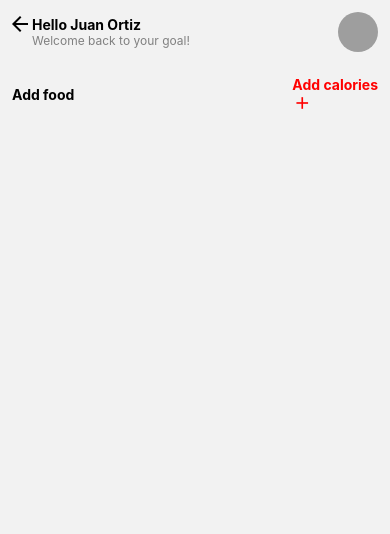
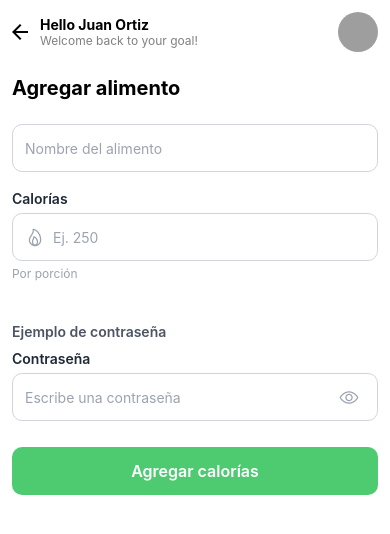
Before and after one commit to EmanuelRigo/CaloriaApp, a React Native app: screen /AddFood in a window 390 px wide. Shown: the top 534 px of the page. Built offline with nearby package versions, Linux system fonts and the light colour scheme; grey boxes are pictures that could not be loaded.

Commit message:
feat: implement AddFoodModal and Input component, enhance AddFood view with state management and validation

```diff
--- /dev/null
+++ b/src/components/AddFoodModal/index.ts
@@ -0,0 +1 @@
+export { default } from "./AddFoodModal";
--- a/src/components/Header/Header.tsx
+++ b/src/components/Header/Header.tsx
@@ -30,7 +30,11 @@ const Header = () => {
 
 const styles = StyleSheet.create({
   container: { flexDirection: "row" },
-  arrowBackContainer: { marginLeft: -4 },
+  arrowBackContainer: {
+    marginLeft: -4,
+    paddingRight: 8,
+    justifyContent: "center",
+  },
   leftContainer: { flex: 1, justifyContent: "center" },
   rightContainer: { flex: 1, alignItems: "flex-end", justifyContent: "center" },
   name: { fontSize: 14, fontWeight: "bold" },
--- /dev/null
+++ b/src/components/Input/Input.tsx
@@ -0,0 +1,217 @@
+import React, { forwardRef, useState, type ComponentProps } from "react";
+import {
+  Pressable,
+  StyleSheet,
+  Text,
+  TextInput,
+  View,
+  type StyleProp,
+  type TextInputProps,
+  type ViewStyle,
+} from "react-native";
+import { Ionicons } from "@expo/vector-icons";
+
+const COLORS = {
+  primary: "#4ecb71",
+  error: "#d32f2f",
+  border: "#d1d5db",
+  text: "#1f2937",
+  placeholder: "#9ca3af",
+  background: "#ffffff",
+};
+
+type IoniconName = ComponentProps<typeof Ionicons>["name"];
+
+export interface InputProps extends TextInputProps {
+  label?: string;
+  error?: string;
+  helperText?: string;
+  leftIcon?: IoniconName;
+  rightIcon?: IoniconName;
+  onRightIconPress?: () => void;
+  containerStyle?: StyleProp<ViewStyle>;
+  disabled?: boolean;
+}
+
+const Input = forwardRef<TextInput, InputProps>(
+  (
+    {
+      label,
+      error,
+      helperText,
+      leftIcon,
+      rightIcon,
+      onRightIconPress,
+      containerStyle,
+      disabled = false,
+      editable,
+      secureTextEntry = false,
+      placeholderTextColor,
+      accessibilityLabel,
+      onFocus,
+      onBlur,
+      style,
+      ...textInputProps
+    },
+    ref,
+  ) => {
+    const [isFocused, setIsFocused] = useState(false);
+    const [isPasswordVisible, setIsPasswordVisible] = useState(false);
+    const isDisabled = disabled || editable === false;
+    const displayedRightIcon = secureTextEntry
+      ? isPasswordVisible
+        ? "eye-off-outline"
+        : "eye-outline"
+      : rightIcon;
+
+    return (
+      <View style={containerStyle}>
+        {label ? <Text style={styles.label}>{label}</Text> : null}
+        <View
+          style={[
+            styles.inputContainer,
+            isFocused && !error && styles.focusedContainer,
+            error && styles.errorContainer,
+            isDisabled && styles.disabledContainer,
+          ]}
+        >
+          {leftIcon ? (
+            <Ionicons
+              name={leftIcon}
+              size={20}
+              color={error ? COLORS.error : COLORS.placeholder}
+              style={styles.leftIcon}
+            />
+          ) : null}
+          <TextInput
+            ref={ref}
+            {...textInputProps}
+            editable={!isDisabled}
+            secureTextEntry={secureTextEntry && !isPasswordVisible}
+            placeholderTextColor={placeholderTextColor ?? COLORS.placeholder}
+            accessibilityLabel={accessibilityLabel ?? label}
+            accessibilityState={{ disabled: isDisabled }}
+            onFocus={(event) => {
+              setIsFocused(true);
+              onFocus?.(event);
+            }}
+            onBlur={(event) => {
+              setIsFocused(false);
+              onBlur?.(event);
+            }}
+            style={[styles.textInput, style]}
+          />
+          {displayedRightIcon && secureTextEntry ? (
+            <Pressable
+              accessibilityRole="button"
+              accessibilityLabel={
+                isPasswordVisible ? "Ocultar contraseña" : "Mostrar contraseña"
+              }
+              accessibilityState={{ disabled: isDisabled }}
+              disabled={isDisabled}
+              onPress={() => setIsPasswordVisible((visible) => !visible)}
+              style={styles.rightIconButton}
+            >
+              <Ionicons
+                name={displayedRightIcon}
+                size={20}
+                color={COLORS.placeholder}
+              />
+            </Pressable>
+          ) : displayedRightIcon ? (
+            onRightIconPress ? (
+              <Pressable
+                accessibilityRole="button"
+                accessibilityLabel="Acción del campo"
+                accessibilityState={{ disabled: isDisabled }}
+                disabled={isDisabled}
+                onPress={onRightIconPress}
+                style={styles.rightIconButton}
+              >
+                <Ionicons
+                  name={displayedRightIcon}
+                  size={20}
+                  color={COLORS.placeholder}
+                />
+              </Pressable>
+            ) : (
+              <Ionicons
+                name={displayedRightIcon}
+                size={20}
+                color={COLORS.placeholder}
+                style={styles.rightIcon}
+              />
+            )
+          ) : null}
+        </View>
+        {error ? (
+          <Text style={styles.errorText}>{error}</Text>
+        ) : helperText ? (
+          <Text style={styles.helperText}>{helperText}</Text>
+        ) : null}
+      </View>
+    );
+  },
+);
+
+Input.displayName = "Input";
+
+const styles = StyleSheet.create({
+  label: {
+    color: COLORS.text,
+    fontSize: 14,
+    fontWeight: "600",
+    marginBottom: 6,
+  },
+  inputContainer: {
+    minHeight: 48,
+    flexDirection: "row",
+    alignItems: "center",
+    borderWidth: 1,
+    borderColor: COLORS.border,
+    borderRadius: 10,
+    backgroundColor: COLORS.background,
+    paddingHorizontal: 12,
+  },
+  focusedContainer: {
+    borderColor: COLORS.primary,
+  },
+  errorContainer: {
+    borderColor: COLORS.error,
+  },
+  disabledContainer: {
+    opacity: 0.5,
+  },
+  leftIcon: {
+    marginRight: 8,
+  },
+  textInput: {
+    flex: 1,
+    minHeight: 46,
+    color: COLORS.text,
+    paddingVertical: 10,
+    paddingHorizontal: 0,
+  },
+  rightIcon: {
+    marginLeft: 8,
+  },
+  rightIconButton: {
+    minWidth: 32,
+    minHeight: 40,
+    alignItems: "center",
+    justifyContent: "center",
+    marginLeft: 8,
+  },
+  errorText: {
+    color: COLORS.error,
+    fontSize: 12,
+    marginTop: 5,
+  },
+  helperText: {
+    color: COLORS.placeholder,
+    fontSize: 12,
+    marginTop: 5,
+  },
+});
+
+export default Input;
--- /dev/null
+++ b/src/components/Input/index.ts
@@ -0,0 +1,2 @@
+export { default } from "./Input";
+export type { InputProps } from "./Input";
--- a/src/views/AddFood/AddFood.tsx
+++ b/src/views/AddFood/AddFood.tsx
@@ -1,51 +1,97 @@
-import React from "react";
-
-import { View, Text, StyleSheet, Pressable } from "react-native";
+import React, { useState } from "react";
+import { View, Text, StyleSheet, Pressable, ScrollView } from "react-native";
 import Header from "../../components/Header/Header";
-import { MaterialIcons } from "@expo/vector-icons";
+import Input from "../../components/Input";
 
 const AddFood = () => {
+  const [foodName, setFoodName] = useState("");
+  const [calories, setCalories] = useState("");
+  const [hasSubmitted, setHasSubmitted] = useState(false);
+  const foodNameError =
+    hasSubmitted && !foodName.trim() ? "Ingresa el nombre del alimento." : "";
+  const caloriesError =
+    hasSubmitted && !calories.trim() ? "Ingresa las calorías." : "";
+
+  const handleSubmit = () => {
+    setHasSubmitted(true);
+  };
+
   return (
-    <View style={styles.container}>
+    <ScrollView
+      style={styles.container}
+      contentContainerStyle={styles.contentContainer}
+      keyboardShouldPersistTaps="handled"
+    >
       <Header />
       <View style={styles.addFoodContainer}>
-        <View style={styles.legendContainer}>
-          <Text style={styles.addFoodLegend}>Add food</Text>
-        </View>
-        <View style={styles.addFoodButtonContainer}>
-          <Pressable>
-            <Text style={styles.buttonText}>Add calories</Text>
-
-            <MaterialIcons name="add" size={20} color="red" />
-          </Pressable>
-        </View>
+        <Text style={styles.addFoodLegend}>Agregar alimento</Text>
       </View>
       <View style={styles.searchContainer}>
-        <View style={styles.inputContainer}>{/* <Input></Input> */}</View>
+        <Input
+          placeholder="Nombre del alimento"
+          value={foodName}
+          onChangeText={setFoodName}
+          error={foodNameError}
+          returnKeyType="next"
+        />
+        <Input
+          label="Calorías"
+          placeholder="Ej. 250"
+          value={calories}
+          onChangeText={setCalories}
+          keyboardType="numeric"
+          leftIcon="flame-outline"
+          error={caloriesError}
+          helperText="Por porción"
+          returnKeyType="done"
+        />
+        <View style={styles.passwordExample}>
+          <Text style={styles.exampleTitle}>Ejemplo de contraseña</Text>
+          <Input
+            label="Contraseña"
+            placeholder="Escribe una contraseña"
+            secureTextEntry
+          />
+        </View>
+        <Pressable
+          style={styles.submitButton}
+          onPress={handleSubmit}
+          accessibilityRole="button"
+        >
+          <Text style={styles.buttonText}>Agregar calorías</Text>
+        </Pressable>
       </View>
-    </View>
+    </ScrollView>
   );
 };
 
 const styles = StyleSheet.create({
-  container: { flex: 1, padding: 12 },
+  container: { flex: 1, backgroundColor: "#fff" },
+  contentContainer: { padding: 12 },
   addFoodContainer: {
-    flexDirection: "row",
-    alignItems: "center",
     marginVertical: 24,
   },
-  legendContainer: {
-    flex: 1,
+  addFoodLegend: { fontSize: 20, fontWeight: "bold" },
+  buttonText: { color: "#fff", fontSize: 16, fontWeight: "600" },
+  passwordExample: {
+    marginTop: 24,
   },
-  addFoodButtonContainer: { flex: 1, alignItems: "flex-end" },
-  addFoodLegend: { fontSize: 14, fontWeight: "bold" },
-  buttonText: { color: "red", fontSize: 14, fontWeight: "bold" },
-  inputContainer: {
-    flex: 1,
+  exampleTitle: {
+    color: "#4b5563",
+    fontSize: 14,
+    fontWeight: "600",
+    marginBottom: 10,
   },
   searchContainer: {
-    flexDirection: "row",
+    gap: 18,
+  },
+  submitButton: {
+    minHeight: 48,
     alignItems: "center",
+    justifyContent: "center",
+    backgroundColor: "#4ecb71",
+    borderRadius: 10,
+    marginTop: 8,
   },
 });
 
```
Also changed, not shown: src/components/AddFoodModal/AddFoodModal.tsx (added, +18 -0 lines).
